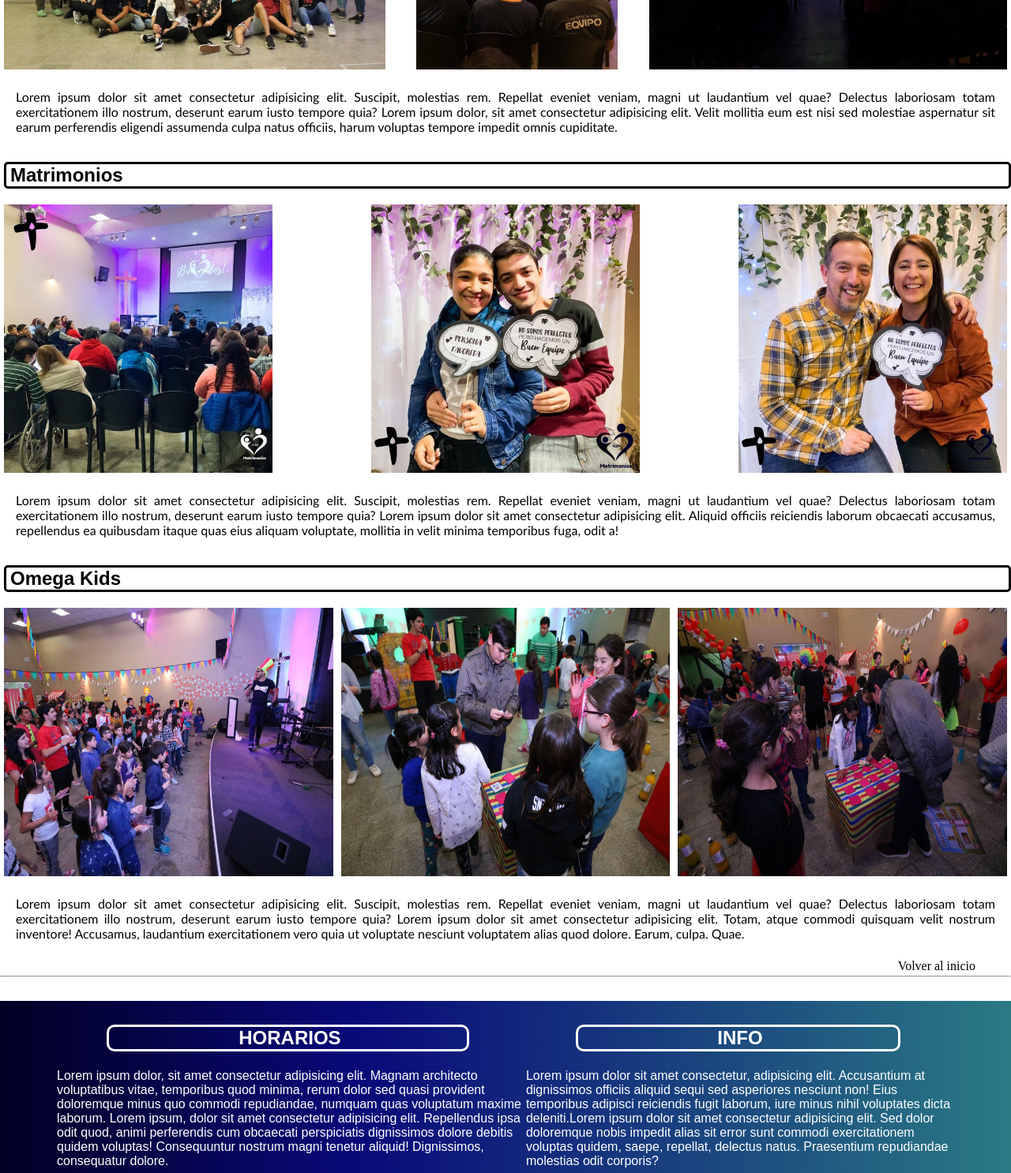
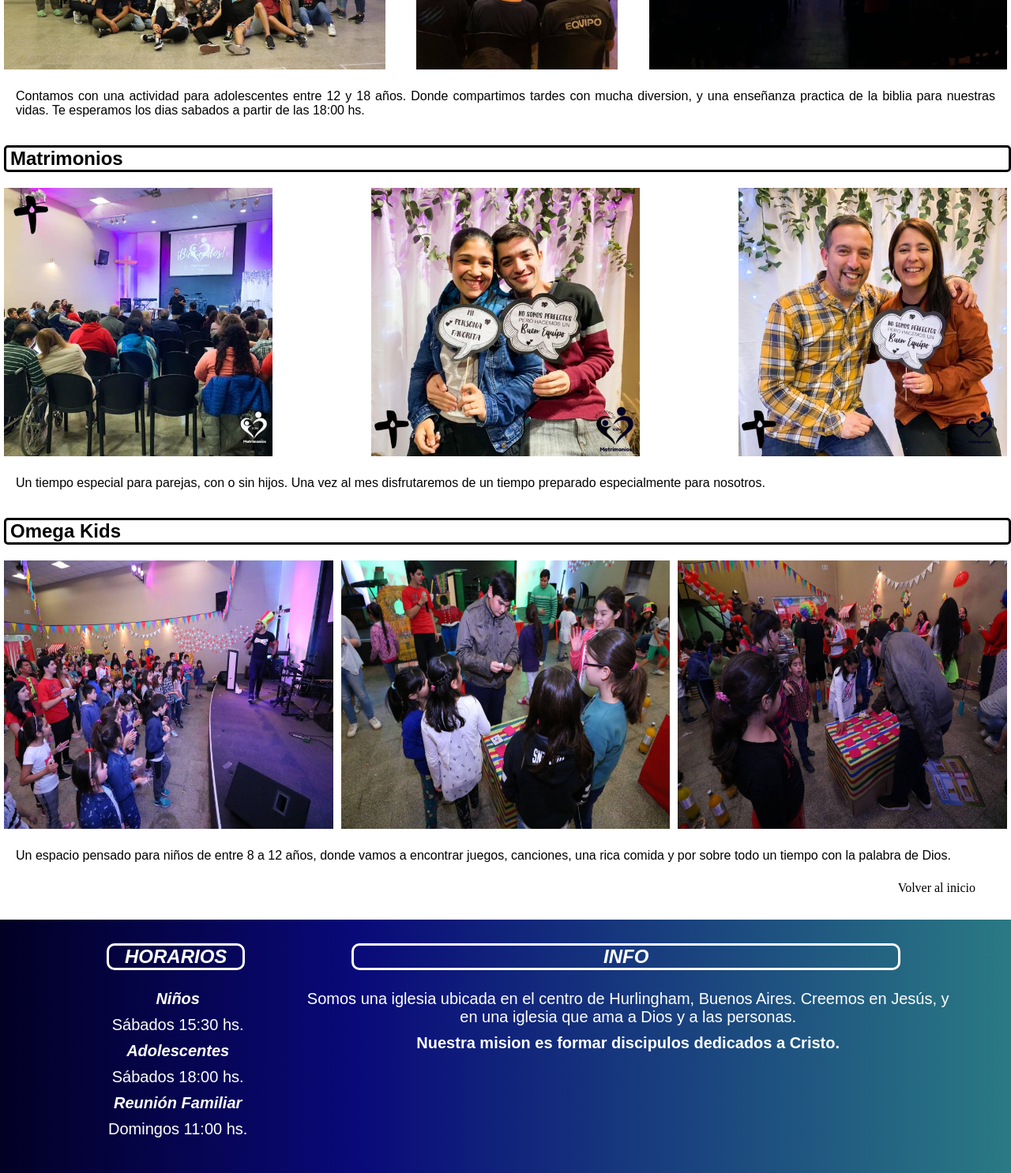
Before and after one commit to esteban9812/Proyecto1-coder.github.io, a plain HTML site: page Proyecto/Paginas/ministerios.html in a window 1280 px wide. Shown: the part 570-2056 px from the top of the page at 79% size. Drawn offline with Linux system fonts and the light colour scheme.

Commit message:
arreglos

```diff
--- a/Proyecto/Paginas/ministerios.html
+++ b/Proyecto/Paginas/ministerios.html
@@ -45,12 +45,9 @@
                 </div>
                 <div class="info-ministerios">
                     <p>
-                        Lorem ipsum dolor sit amet consectetur adipisicing elit. Suscipit, molestias rem. Repellat
-                        eveniet veniam, magni ut laudantium vel quae? Delectus laboriosam totam exercitationem illo
-                        nostrum, deserunt earum iusto tempore quia?
-                        Lorem ipsum dolor, sit amet consectetur adipisicing elit. Velit mollitia eum est nisi sed
-                        molestiae aspernatur sit earum perferendis eligendi assumenda culpa natus officiis, harum
-                        voluptas tempore impedit omnis cupiditate.
+                        Contamos con una actividad para adolescentes entre 12 y 18 años. Donde compartimos tardes con mucha diversion, y una enseñanza practica de la biblia para nuestras vidas.
+                        Te esperamos los dias sabados a partir de las 18:00 hs.
+
                     </p>
 
                 </div>
@@ -70,12 +67,7 @@
                 </div>
                 <div class="info-ministerios">
                     <p>
-                        Lorem ipsum dolor sit amet consectetur adipisicing elit. Suscipit, molestias rem. Repellat
-                        eveniet veniam, magni ut laudantium vel quae? Delectus laboriosam totam exercitationem illo
-                        nostrum, deserunt earum iusto tempore quia?
-                        Lorem ipsum dolor sit amet consectetur adipisicing elit. Aliquid officiis reiciendis laborum
-                        obcaecati accusamus, repellendus ea quibusdam itaque quas eius aliquam voluptate, mollitia in
-                        velit minima temporibus fuga, odit a!
+                      Un tiempo especial para parejas, con o sin hijos. Una vez al mes disfrutaremos de un tiempo preparado especialmente para nosotros.
                     </p>
                 </div>
             </div>
@@ -94,12 +86,7 @@
                 </div>
                 <div class="info-ministerios">
                     <p>
-                        Lorem ipsum dolor sit amet consectetur adipisicing elit. Suscipit, molestias rem. Repellat
-                        eveniet veniam, magni ut laudantium vel quae? Delectus laboriosam totam exercitationem illo
-                        nostrum, deserunt earum iusto tempore quia?
-                        Lorem ipsum dolor sit amet consectetur adipisicing elit. Totam, atque commodi quisquam velit
-                        nostrum inventore! Accusamus, laudantium exercitationem vero quia ut voluptate nesciunt
-                        voluptatem alias quod dolore. Earum, culpa. Quae.
+                        Un espacio pensado para niños de entre 8 a 12 años, donde vamos a encontrar juegos, canciones, una rica comida y por sobre todo un tiempo con la palabra de Dios.
                     </p>
                 </div>
             </div>
@@ -109,33 +96,25 @@
         </div>
     </main>
 
-    <hr>
     <footer>
         <section class="informacion">
             <div>
-                <h2> HORARIOS </h2>
-                <p>Lorem ipsum dolor, sit amet consectetur adipisicing elit. Magnam architecto voluptatibus vitae,
-                    temporibus quod minima, rerum dolor sed quasi provident doloremque minus quo commodi repudiandae,
-                    numquam quas voluptatum maxime laborum.
-                    Lorem ipsum, dolor sit amet consectetur adipisicing elit. Repellendus ipsa odit quod, animi
-                    perferendis cum obcaecati perspiciatis dignissimos dolore debitis quidem voluptas! Consequuntur
-                    nostrum magni tenetur aliquid! Dignissimos, consequatur dolore.
-                </p>
+                <h2> <em>HORARIOS</em> </h2>
+                <p><strong> <em> Niños </em></strong></p>
+                <p>Sábados 15:30 hs.</p>
+                <p><strong> <em> Adolescentes</em></strong></p>
+                <p>Sábados 18:00 hs.</p>
+                <p><strong> <em> Reunión Familiar</em></strong></p>
+                <p>Domingos 11:00 hs.</p>
             </div>
             <div>
-                <h2> INFO </h2>
+                <h2> <em> INFO </em> </h2>
                 <p>
-                    Lorem ipsum dolor sit amet consectetur, adipisicing elit. Accusantium at dignissimos officiis
-                    aliquid sequi sed asperiores nesciunt non! Eius temporibus adipisci reiciendis fugit laborum, iure
-                    minus nihil voluptates dicta deleniti.Lorem ipsum dolor sit amet consectetur adipisicing elit. Sed
-                    dolor doloremque nobis impedit alias sit
-                    error sunt commodi exercitationem voluptas quidem, saepe, repellat, delectus natus. Praesentium
-                    repudiandae molestias odit corporis?
+                   Somos una iglesia ubicada en el centro de Hurlingham, Buenos Aires. Creemos en Jesús, y en una iglesia que ama a Dios y a las personas.</p>
+                   <p> <strong> Nuestra mision es formar discipulos dedicados a Cristo.</strong>
                 </p>
 
             </div>
-
-
 
 
 
--- a/Proyecto/css/style.css
+++ b/Proyecto/css/style.css
@@ -87,8 +87,6 @@ header .logo img {
    margin: 65px;
    justify-content: space-around;
    text-align: center;
-
-
 }
 
 #main .cajas {
@@ -140,10 +138,7 @@ header .logo img {
    align-content: space-between;
    width: auto;
    height: 500px;
-
 }
-
-
 
 #main .galeria img {
    height: 400px;
@@ -207,18 +202,24 @@ footer .informacion h2 {
    justify-content: space-around;
    text-align: center;
    color: white;
+   padding: 0px 20px 0px 20px;
 }
 
-footer .informacion p{
+footer .informacion p {
    color: white;
    font-family: sans-serif;
-   padding: 2px;
+   padding: 5px 0px;
+   text-align: center;
+   font-size: 20px;
 }
+
+
 
 footer .iconos {
    display: flex;
    justify-content: space-around;
    margin: 20px 0px;
+   padding: 5px 0px;
 }
 
 footer .iconos a img {
@@ -243,15 +244,13 @@ div h2 {
    padding-left: 5px;
 
 }
+
 @media(max-width:720px) {
-      div h2 {
-         display: flex;
-         justify-content: center;
-      }
+   div h2 {
+      display: flex;
+      justify-content: center;
    }
-
-
-
+}
 
 div .cajas-grupos {
    display: flex;
@@ -262,13 +261,22 @@ div .cajas-grupos {
 .info-grupos {
    display: flex;
    align-items: center;
+   font-size: 20px;
+
 
 }
 
 .info-grupos p {
    align-content: space-between;
+   margin: 50px;
+}
+@media(max-width:720px) {
+   .info-grupos p{
+      margin: auto;
+   }
+}
 
-}
+
 
 .info-grupos img {
    background-color: wheat;
@@ -310,8 +318,6 @@ div a {
 .caja-mensajes {
    display: flex;
    flex-direction: row;
-
-
 }
 
 @media (max-width:720px) {
@@ -369,19 +375,14 @@ div a {
 .info-ministerios p {
    margin: 20px;
    text-align: justify;
-   font-family: 'Gill Sans', 'Gill Sans MT', Calibri, 'Trebuchet MS', sans-serif;
+   font-family: sans-serif;
+   font-size: 15;
 }
 
 .nosotros {
-
    margin: 15px 950px 0px 5px;
 }
 
-.info-nosotros p {
-   margin: 20px;
-   text-align: justify;
-   font-family: 'Gill Sans', 'Gill Sans MT', Calibri, 'Trebuchet MS', sans-serif;
-}
 
 .caja-nosotros {
    display: flex;
@@ -434,6 +435,9 @@ div a {
    .informacion-iglesia {
       flex-direction: column;
    }
+   .form-igl form {
+      margin: 10px;
+   }
 }
 
 .form-igl p {
```
Also changed, not shown: Proyecto/Paginas/gruposPequeños.html (+18 -35 lines), Proyecto/Paginas/mensajes.html (+10 -16 lines), Proyecto/Paginas/nosotros.html (+11 -35 lines), index.html (+10 -16 lines).
